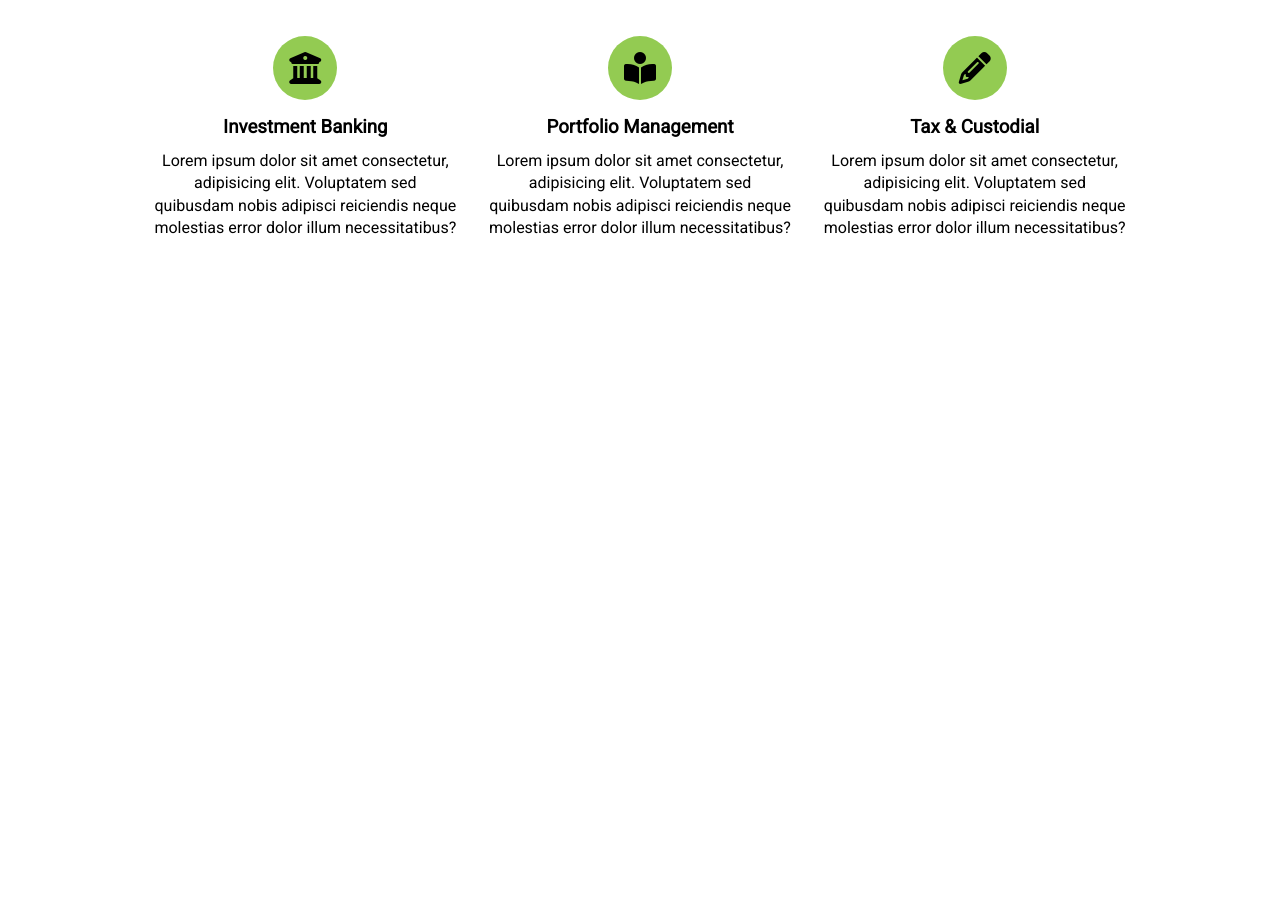
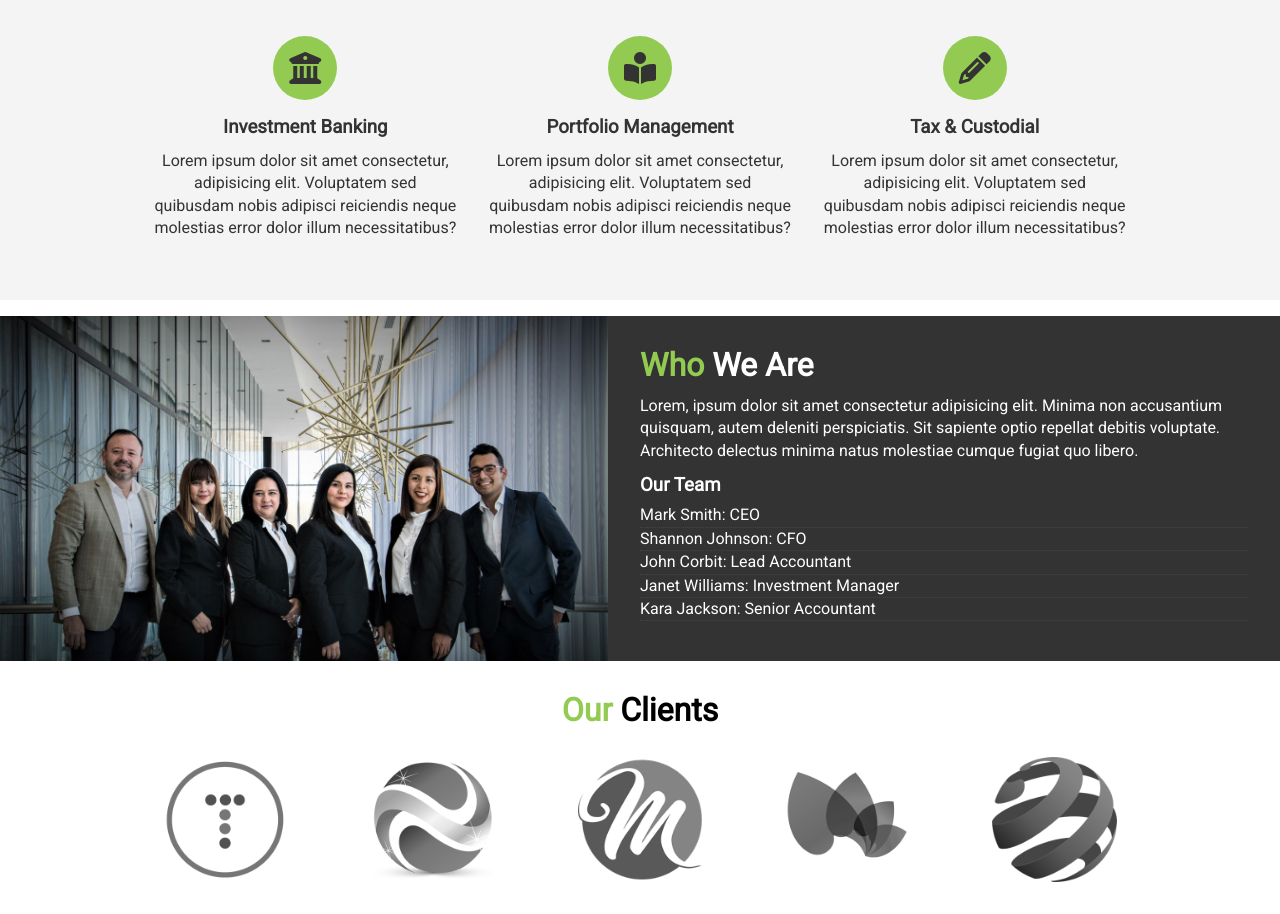
Before and after one commit to sky-bro/Modern-html-css-from-the-beginning, a plain HTML site: page edgeledger-website/index.html in a window 1280 px wide. Shown: the part 916-1830 px from the top of the page. Before the commit the page ends 1216 px from the top, so only its background shows below. Drawn offline with Linux system fonts and the light colour scheme.

Commit message:
Who We Are & Clients Section

```diff
--- a/edgeledger-website/css/style.css
+++ b/edgeledger-website/css/style.css
@@ -25,6 +25,16 @@ p {
   margin: auto;
   padding: 0 2rem;
   overflow: hidden;
+}
+
+.bg-light {
+  background: #f4f4f4;
+  color: #333;
+}
+
+.bg-dark {
+  background: #333;
+  color: #fff;
 }
 
 .text-center {
@@ -56,6 +66,10 @@ p {
 .py-2 {padding: 2rem 0;}
 .py-3 {padding: 3rem 0;}
 
+.p-1 {padding: 1rem;}
+.p-2 {padding: 2rem;}
+.p-3 {padding: 3rem;}
+
 .btn {
   display: inline-block;
   color: #fff;
@@ -74,6 +88,16 @@ p {
   color: #fff;
 }
 
+.list {
+  margin: 0.5rem 0;
+  list-style: none;
+}
+
+.list li {
+  padding: 0.5 rem 0;
+  border-bottom: #444 dotted 1px;
+}
+
 /* Navbar */
 #navbar {
   display: flex;
@@ -84,6 +108,7 @@ p {
   padding: 1rem;
   background: #333;
   color: #fff;
+  vertical-align: top;
 }
 
 #navbar ul {
@@ -145,3 +170,28 @@ p {
   border-radius: 50%;
   margin-bottom: 1rem;
 }
+
+/* Section: Who We Are */
+#who {
+  display: flex;
+}
+
+#who div {
+  flex: 1;
+}
+
+#who .who-img {
+  background: url('../img/people.jpg') no-repeat center center/cover;
+
+}
+
+/* Section: Clients */
+#clients .items {
+  display: flex;
+}
+
+#clients .items img {
+  display: block;
+  margin: auto;
+  width: 60%;
+}
--- a/edgeledger-website/index.html
+++ b/edgeledger-website/index.html
@@ -66,5 +66,38 @@
       </div>
     </div>
   </section>
+
+  <!-- Section: Who We Are -->
+  <section id="who" class="py-1">
+    <div class="who-img"></div>
+    <div class="who-text bg-dark p-2">
+      <h2 class="m-heading"><span class="text-primary">Who</span> We Are</h2>
+      <p>Lorem, ipsum dolor sit amet consectetur adipisicing elit. Minima non accusantium quisquam, autem deleniti perspiciatis. Sit sapiente optio repellat debitis voluptate. Architecto delectus minima natus molestiae cumque fugiat quo libero.</p>
+      <h3>Our Team</h3>
+      <ul class="list">
+        <li>Mark Smith: CEO</li>
+        <li>Shannon Johnson: CFO</li>
+        <li>John Corbit: Lead Accountant</li>
+        <li>Janet Williams: Investment Manager</li>
+        <li>Kara Jackson: Senior Accountant</li>
+      </ul>
+    </div>
+  </section>
+
+  <!-- Section: Clients -->
+  <section id="clients" class="py-1">
+    <div class="container">
+      <h2 class="m-heading text-center">
+        <span class="text-primary">Our</span> Clients
+      </h2>
+      <div class="items py-1">
+        <div><img src="./img/logos/logo1.png" alt="Client"></div>
+        <div><img src="./img/logos/logo2.png" alt="Client"></div>
+        <div><img src="./img/logos/logo3.png" alt="Client"></div>
+        <div><img src="./img/logos/logo4.png" alt="Client"></div>
+        <div><img src="./img/logos/logo5.png" alt="Client"></div>
+      </div>
+    </div>
+  </section>
 </body>
 </html>
```
Also changed, not shown: 1 other file. Lines whose indentation alone changed are shown as unchanged.
